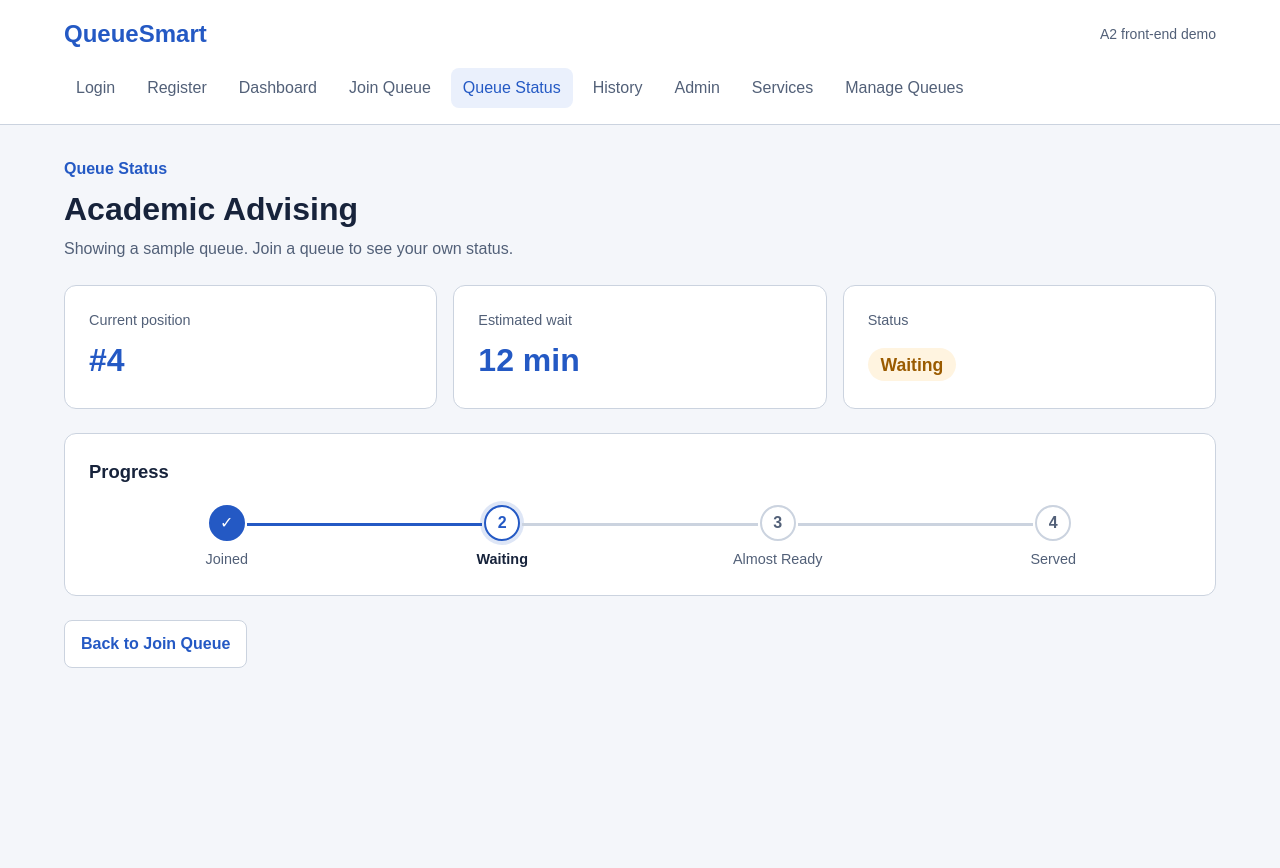
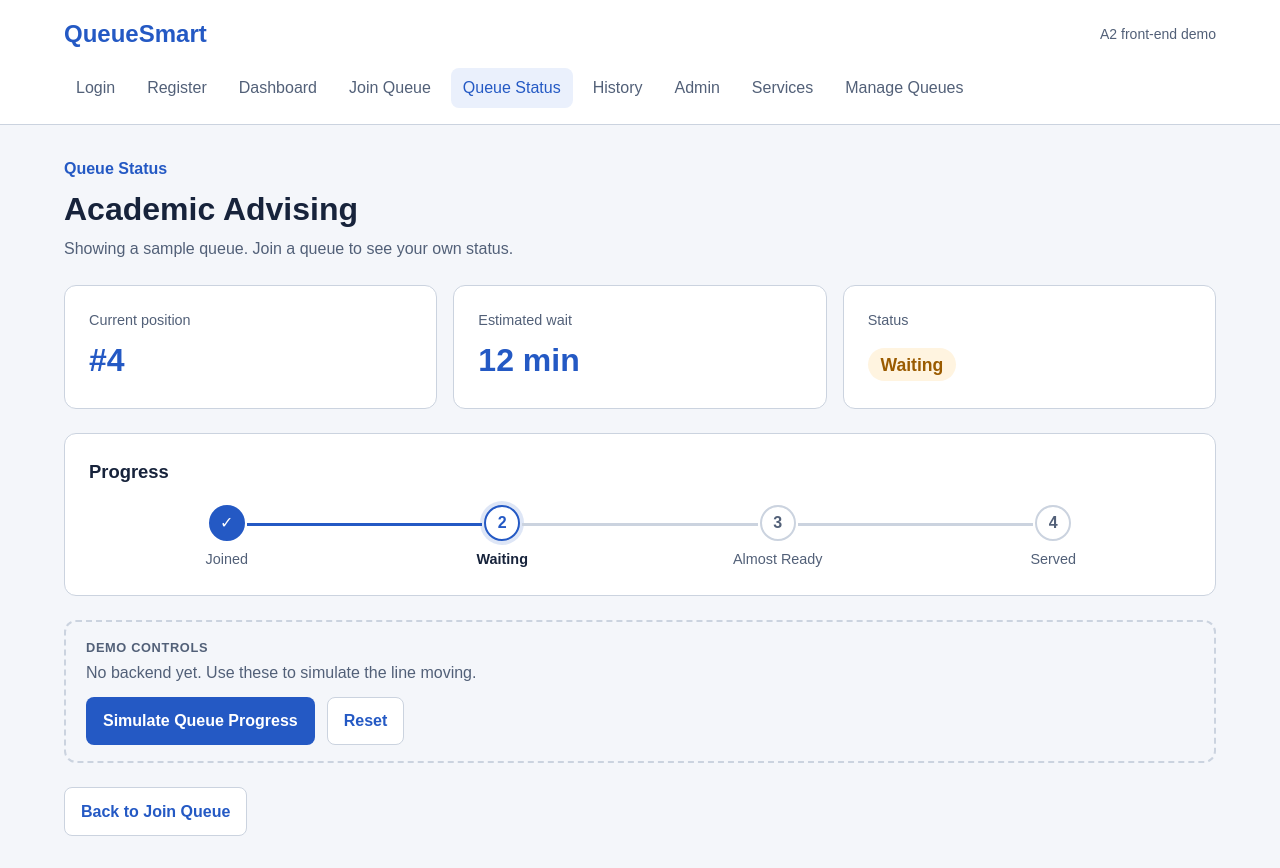
Before and after one commit to abeljoseph42/QueueSmart, a React app in the folder frontend/: page /queue-status in a window 1280 px wide. Before the commit the page ends 800 px from the top, so only its background shows below. Built offline with nearby package versions, Linux system fonts and the light colour scheme; the HTML template or start-up script is replaced by a standard one.

Commit message:
Added interactive queue status simulation

```diff
--- a/frontend/src/pages/user/QueueStatus.css
+++ b/frontend/src/pages/user/QueueStatus.css
@@ -130,3 +130,56 @@
     font-size: 0.8rem;
   }
 }
+
+
+/* ---------- Section 4: progress simulation ---------- */
+
+.queue-status-badge.is-almost {
+  background: #eaf0fc;
+  color: var(--color-primary);
+}
+
+.queue-status-badge.is-served {
+  background: #e3f4ea;
+  color: var(--color-success);
+}
+
+.queue-status-update {
+  margin: 0 0 1.5rem;
+  padding: 0.75rem 1rem;
+  border-radius: 8px;
+  font-weight: 600;
+  background: #fff4e0;
+  color: #9a5b00;
+}
+
+.queue-status-update.is-almost {
+  background: #eaf0fc;
+  color: var(--color-primary);
+}
+
+.queue-status-update.is-served {
+  background: #e3f4ea;
+  color: var(--color-success);
+}
+
+.queue-status-demo {
+  margin-bottom: 1.5rem;
+  padding: 1rem 1.25rem;
+  border: 2px dashed var(--color-border);
+  border-radius: var(--radius);
+}
+
+.queue-status-demo-label {
+  margin: 0;
+  font-size: 0.8rem;
+  font-weight: 700;
+  letter-spacing: 0.05em;
+  text-transform: uppercase;
+  color: var(--color-muted);
+}
+
+.queue-status-demo-text {
+  margin: 0.25rem 0 0.75rem;
+  color: var(--color-muted);
+}
--- a/frontend/src/pages/user/QueueStatus.jsx
+++ b/frontend/src/pages/user/QueueStatus.jsx
@@ -1,6 +1,6 @@
+import { useState } from 'react'
 import { Link, useLocation } from 'react-router-dom'
 import './QueueStatus.css'
-
 
 const demoQueue = {
   serviceName: 'Academic Advising',
@@ -10,13 +10,54 @@ const demoQueue = {
 
 const statusSteps = ['Joined', 'Waiting', 'Almost Ready', 'Served']
 
+const badgeClass = {
+  Waiting: 'is-waiting',
+  'Almost Ready': 'is-almost',
+  Served: 'is-served',
+}
+
 export default function QueueStatus() {
   const location = useLocation()
   const queue = location.state?.serviceName ? location.state : demoQueue
   const isDemo = queue === demoQueue
 
-  const status = 'Waiting'
+  const [position, setPosition] = useState(queue.position)
+  const [status, setStatus] = useState(queue.position <= 1 ? 'Almost Ready' : 'Waiting')
+  const [update, setUpdate] = useState(null)
+
+
+  const estimatedWait =
+    status === 'Served'
+      ? 0
+      : Math.round((queue.estimatedWait * position) / queue.position)
+
   const currentStep = statusSteps.indexOf(status)
+
+  function handleSimulate() {
+    if (status === 'Served') return
+
+    if (status === 'Almost Ready') {
+      setStatus('Served')
+      setUpdate('It is your turn. You have been served.')
+      return
+    }
+
+    const nextPosition = position - 1
+    setPosition(nextPosition)
+
+    if (nextPosition <= 1) {
+      setStatus('Almost Ready')
+      setUpdate(`You moved to #${nextPosition}. You're almost ready!`)
+    } else {
+      setUpdate(`You moved from position #${position} to #${nextPosition}.`)
+    }
+  }
+
+  function handleReset() {
+    setPosition(queue.position)
+    setStatus(queue.position <= 1 ? 'Almost Ready' : 'Waiting')
+    setUpdate(null)
+  }
 
   return (
     <section className="queue-status">
@@ -30,19 +71,27 @@ export default function QueueStatus() {
         </p>
       </header>
 
+      {update && (
+        <p className={`queue-status-update ${badgeClass[status]}`} role="status">
+          {update}
+        </p>
+      )}
+
       <div className="queue-status-grid">
         <div className="queue-status-stat card">
           <p className="queue-status-label">Current position</p>
-          <p className="queue-status-value">#{queue.position}</p>
+          <p className="queue-status-value">
+            {status === 'Served' ? '—' : `#${position}`}
+          </p>
         </div>
         <div className="queue-status-stat card">
           <p className="queue-status-label">Estimated wait</p>
-          <p className="queue-status-value">{queue.estimatedWait} min</p>
+          <p className="queue-status-value">{estimatedWait} min</p>
         </div>
         <div className="queue-status-stat card">
           <p className="queue-status-label">Status</p>
           <p className="queue-status-value">
-            <span className="queue-status-badge">{status}</span>
+            <span className={`queue-status-badge ${badgeClass[status]}`}>{status}</span>
           </p>
         </div>
       </div>
@@ -51,9 +100,10 @@ export default function QueueStatus() {
         <h2>Progress</h2>
         <ol className="queue-status-steps">
           {statusSteps.map((step, index) => {
+            const isDone = index < currentStep || status === 'Served'
             let stepState = 'is-upcoming'
-            if (index < currentStep) stepState = 'is-complete'
-            if (index === currentStep) stepState = 'is-current'
+            if (isDone) stepState = 'is-complete'
+            else if (index === currentStep) stepState = 'is-current'
 
             return (
               <li
@@ -62,13 +112,32 @@ export default function QueueStatus() {
                 aria-current={index === currentStep ? 'step' : undefined}
               >
                 <span className="queue-status-dot">
-                  {index < currentStep ? '✓' : index + 1}
+                  {isDone ? '✓' : index + 1}
                 </span>
                 <span className="queue-status-step-label">{step}</span>
               </li>
             )
           })}
         </ol>
+      </div>
+
+      <div className="queue-status-demo">
+        <p className="queue-status-demo-label">Demo controls</p>
+        <p className="queue-status-demo-text">
+          No backend yet. Use these to simulate the line moving.
+        </p>
+        <div className="queue-status-actions">
+          <button
+            type="button"
+            onClick={handleSimulate}
+            disabled={status === 'Served'}
+          >
+            Simulate Queue Progress
+          </button>
+          <button type="button" className="button-secondary" onClick={handleReset}>
+            Reset
+          </button>
+        </div>
       </div>
 
       <div className="queue-status-actions">
```
